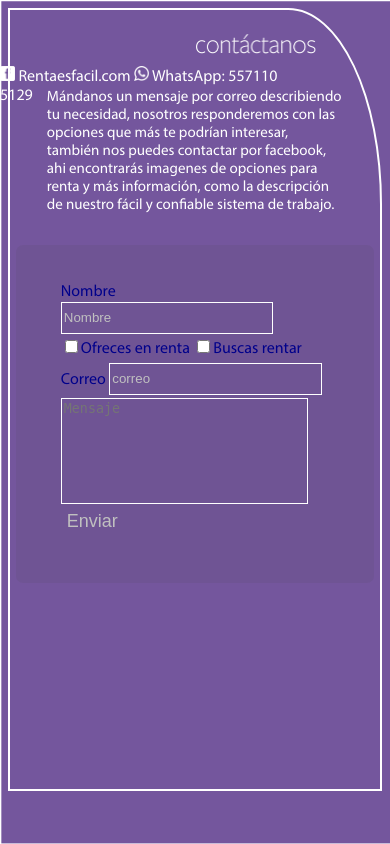
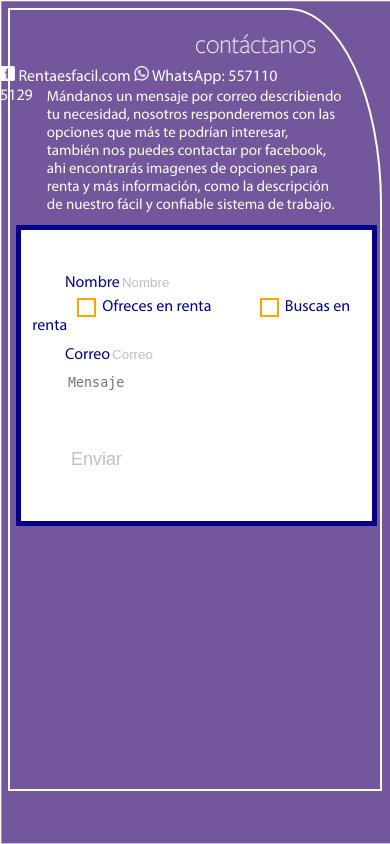
Before and after one commit to Bcalatayud/Rentaesfacil, a PHP site: page /Contactanos.html in a window 390 px wide. Run offline with PHP 8.4, Linux system fonts and the light colour scheme.

Commit message:
Cambios al formulario
Estilos y organización del formulario

```diff
--- a/Contactanos.html
+++ b/Contactanos.html
@@ -21,21 +21,40 @@
 			<div id="form-div">
 				<form action="" method="">
 				<p>
-					<label for="nombre">Nombre</label> <input id="nombre" placeholder="Nombre" type="text" name="Nombre" value="" class="indata" />
+					<label for="nombre">Nombre<input id="nombre" placeholder="Nombre" type="text" name="Nombre" value="" class="indata" />
+					</label>
 				</p>
+				<label class="check" style="padding-left:45px;">
+					<input name="Busca" type="checkbox" />
+					<div class="box"></div>
+				</label>
+				<label id="etiqueta">Ofreces en renta</label>
+
+				<label class="check" style="padding-left:45px;">
+					<input type="checkbox"/>
+
+					<div class="box"></div>
+				</label>
+				<label id="etiqueta">
+				Buscas en renta
+				</label>
+
 				<p>
-					<input name="Ofrece" type="checkbox" />Ofreces en renta
-					<input name="Busca" type="checkbox" />Buscas rentar
-				</p>
-				<p>
-					<label for="correo">Correo</label> <input id="correo" placeholder="correo" type="text" name="correo" value="" class="indata" />
+					<label for="correo">Correo<input id="correo" placeholder="Correo" type="text" name="correo" value="" class="indata" />
+					</label>
 				</p>
 				<p>
 				<textarea name="text" placeholder="Mensaje" class="inda" ></textarea>
+				</p>
+				<p>
 				<input type="submit" name="submit" value="Enviar" class="btn"/>
 				</p>
 			</form>
 			</div>
+			<!--<label class="check">
+				<input type="checkbox"/>
+				<div class="box"></div>
+			</label>-->
 		</div>
 
 
--- a/css/style.css
+++ b/css/style.css
@@ -181,19 +181,20 @@ ul{
 }
 
 #form-div {
-	background-color:rgba(72,72,72,0.1);
+	background-color:rgba(255,255,255,1);
 	padding-left:35px;
 	padding-right:35px;
 	padding-top:35px;
 	padding-bottom:50px;
 	width: 450px;
 	float: left;
-	left: 50%;
+	left: 70%;
 	position: absolute;
-  margin-top:30px;
+	border: 5px solid darkblue;
+  	margin-top:30px;
 	margin-left: -260px;
-  -moz-border-radius: 7px;
-  -webkit-border-radius: 7px;
+  	/*-moz-border-radius: 7px;
+  	-webkit-border-radius: 7px;*/
 }
 
 input::-webkit-input-placeholder {
@@ -211,15 +212,15 @@ input[placeholder] {
 
 .indata{
     background: none;
-    border: 1px solid white;
-    color: white;
+	border-width: 0;
+    color: orange;
     height: 28px;
     width: 77%;
 }
 .inda{
     background: none;
     border: 1px solid white;
-    color: white;
+    color: orange;
     width: 90%;
     resize: none;
 	height: 100px;
@@ -231,13 +232,72 @@ input[placeholder] {
     font-size: 18px;
 }
 
+.check {
+  width: 15px;
+  height: 15px;
+  position: absolute;
+  top: 10;
+  bottom: 10;
+  left: 10;
+  right: 10;
+  margin: auto;
+
+}
+.check input {
+  display: none;
+}
+.check input:checked + .box {
+  background-color: orange;
+}
+.check input:checked + .box:after {
+  top: 0;
+}
+.check .box {
+  width: 100%;
+  height: 100%;
+  /*transition: all 1.1s cubic-bezier(0.19, 1, 0.22, 1);*/
+  border: 2px solid orange;
+  background-color: transparent;
+  position: relative;
+  overflow: hidden;
+  cursor: pointer;
+  /*box-shadow: 0 5px rgba(0, 0, 0, 0.2);*/
+  z-index: 100000;
+}
+.check .box:after {
+  width: 50%;
+  height: 20%;
+  content: '';
+  position: absolute;
+  left: 0;
+  right: 0;
+  top: 200%;
+  bottom: 5%;
+  margin: auto;
+}
+
+#etiqueta{
+	padding-left: 70px;
+}
+
 @media screen and (max-width: 1024px){
 	ul{
 	font-size: 18px;
 	list-style: none;
 	font-family: 'Myrad','PT Sans', sans-serif;
 	color: white;
-}
+	}
+
+	#form-div{
+		left: 25%;
+		right: 25%;
+		width: 450px;
+		margin-left: 0;
+		margin-top: 10px;
+		padding-left: 3%;
+		padding-right: 3%;
+	}
+
 }
 
 @media screen and (max-width: 720px) {
@@ -297,6 +357,15 @@ input[placeholder] {
 		right: 20%;
 		top: 30%;
 	}
+
+	#form-div{
+		left: 4%;
+		margin-right: 5%;
+		width: 84%;
+		margin-left: 0;
+		padding-left: 3%;
+		padding-right: 3%;
+	}
 }
 
 @media screen and (max-width: 580px) {
@@ -355,11 +424,15 @@ input[placeholder] {
 
 	#form-div{
 		left: 4%;
-		margin-right: 3%;
-		width: 86%;
+		margin-right: 5%;
+		width: 84%;
 		margin-left: 0;
 		padding-left: 3%;
 		padding-right: 3%;
 	}
 
+	.inda{
+		height: 60px;
+	}
+
 }
```
